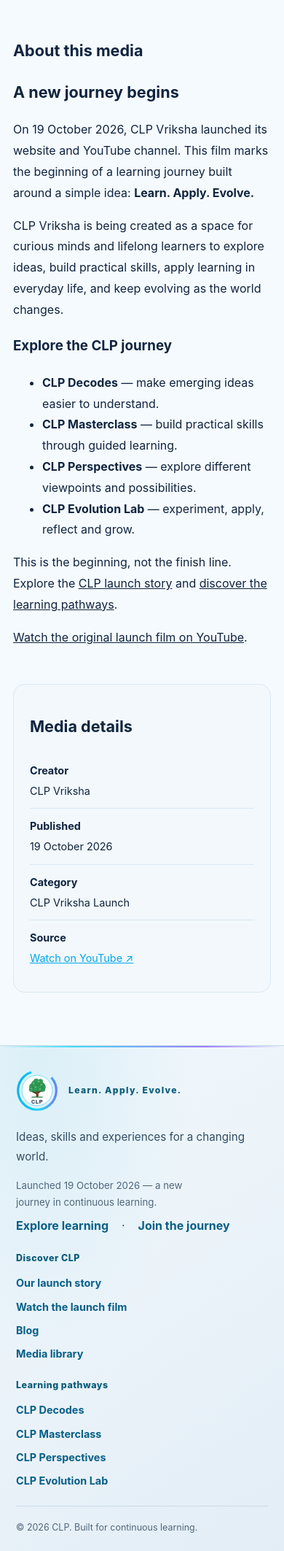
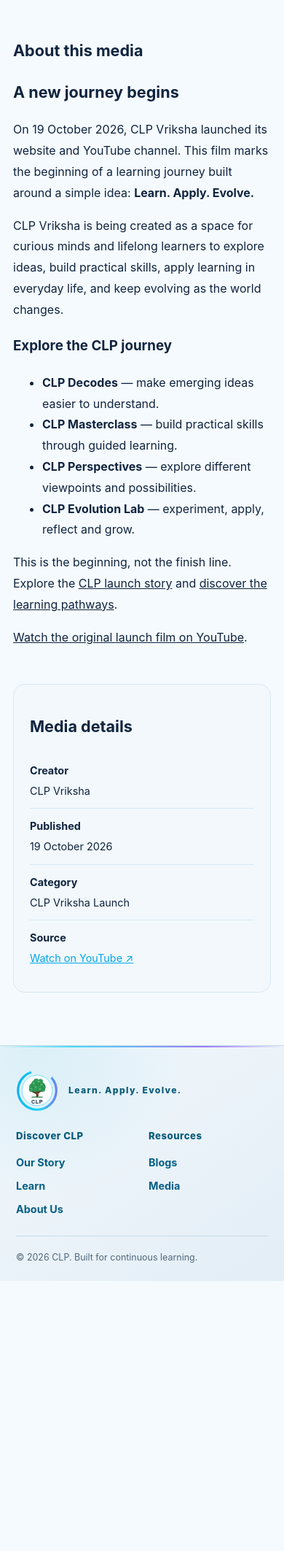
Before and after one commit to sanjeevkshu/clp, a Jekyll site: the page built from _media/2026-10-19-featured-video.md, in a window 390 px wide, cut to the strip 644-2769 px from the top of the page. Shown: the whole strip at 73% size. Built offline with Jekyll 4.4.1, drawn with Linux system fonts in a browser that asks for light colours; after the commit the page ends 2399 px from its top, so only the background shows below that.

Commit message:
Refine footer and dark-theme contrast
* Refine footer to two navigation columns

* Fix dark-theme contrast for launch and media cards

* Invalidate editorial stylesheet cache for theme fixes

* Update preview validation for revised footer and stylesheet cache key

```diff
--- a/_includes/footer.html
+++ b/_includes/footer.html
@@ -3,24 +3,18 @@
     <img src="{{ '/assets/images/clp-mark.svg' | relative_url }}" alt="CLP Kalpavriksha emblem" width="58" height="58">
     <p>Learn. Apply. Evolve.</p>
   </div>
-  <div class="footer-purpose">
-    <p>Ideas, skills and experiences for a changing world.</p>
-    <p class="footer-launch-note">Launched 19 October 2026 — a new journey in continuous learning.</p>
-    <p><a href="{{ '/learn/' | relative_url }}">Explore learning</a> · <a href="{{ '/community/' | relative_url }}">Join the journey</a></p>
-  </div>
-  <div class="footer-column footer-discovery">
-    <p class="footer-column-title">Discover CLP</p>
-    <a href="{{ '/launch/' | relative_url }}">Our launch story</a>
-    <a href="{{ '/media/featured-video/' | relative_url }}">Watch the launch film</a>
-    <a href="{{ '/blog/' | relative_url }}">Blog</a>
-    <a href="{{ '/media/' | relative_url }}">Media library</a>
-  </div>
-  <div class="footer-column footer-pathways">
-    <p class="footer-column-title">Learning pathways</p>
-    <a href="{{ '/learn/' | relative_url }}">CLP Decodes</a>
-    <a href="{{ '/learn/' | relative_url }}">CLP Masterclass</a>
-    <a href="{{ '/learn/' | relative_url }}">CLP Perspectives</a>
-    <a href="{{ '/learn/' | relative_url }}">CLP Evolution Lab</a>
-  </div>
+  <nav class="footer-navigation" aria-label="Footer">
+    <div class="footer-column footer-discovery">
+      <p class="footer-column-title">Discover CLP</p>
+      <a href="{{ '/launch/' | relative_url }}">Our Story</a>
+      <a href="{{ '/learn/' | relative_url }}">Learn</a>
+      <a href="{{ '/about/' | relative_url }}">About Us</a>
+    </div>
+    <div class="footer-column footer-resources">
+      <p class="footer-column-title">Resources</p>
+      <a href="{{ '/blog/' | relative_url }}">Blogs</a>
+      <a href="{{ '/media/' | relative_url }}">Media</a>
+    </div>
+  </nav>
   <small>© {{ 'now' | date: '%Y' }} CLP. Built for continuous learning.</small>
 </footer>
--- a/_layouts/default.html
+++ b/_layouts/default.html
@@ -17,7 +17,7 @@
   <link rel="icon" href="{{ '/assets/images/favicon.svg' | relative_url }}" type="image/svg+xml">
   <link rel="stylesheet" href="{{ '/assets/css/styles.css' | relative_url }}?v=20261015-clp-theme-control-contextual-hero-v21">
   <link rel="stylesheet" href="{{ '/assets/css/responsive-polish.css' | relative_url }}?v=20261015-clp-responsive-polish-v27">
-  <link rel="stylesheet" href="{{ '/assets/css/editorial-media.css' | relative_url }}?v=20261019-editorial-media-v2">
+  <link rel="stylesheet" href="{{ '/assets/css/editorial-media.css' | relative_url }}?v=20261020-footer-two-column-dark-contrast-v1">
   <meta property="og:site_name" content="CLP — Continuous Learning &amp; Progressive Evolution">
   <meta property="og:type" content="website">
   <meta property="og:title" content="{% if page.url == '/' %}CLP — Learn. Apply. Evolve.{% else %}{{ page.title | escape }} | CLP{% endif %}">
--- a/assets/css/editorial-media.css
+++ b/assets/css/editorial-media.css
@@ -137,3 +137,128 @@ html[data-theme="dark"] .clp-launch-card .clp-launch-copy .eyebrow{color:#8bdfff
 .clp-launch-card .clp-launch-film:focus-visible,.clp-launch-card .learn-card-button:focus-visible{outline:3px solid var(--aqua,#00a7e9);outline-offset:4px}
 @media(max-width:900px){.clp-launch-card{grid-template-columns:minmax(0,1fr)}.clp-launch-card .clp-launch-film,.clp-launch-card .clp-launch-copy{grid-column:1;grid-row:auto}.clp-launch-card .clp-launch-film{max-width:none}}
 @media(max-width:600px){.clp-launch-card{padding:26px 18px;gap:20px}.clp-launch-card .clp-launch-actions{align-items:flex-start}.clp-launch-card .learn-card-button{width:100%;box-sizing:border-box}}
+
+
+/* 2026-10: two-column footer navigation and explicit dark-theme editorial card contrast. */
+.site-footer {
+  grid-template-columns: minmax(190px, .9fr) minmax(0, 1.5fr);
+  align-items: start;
+  gap: 28px clamp(28px, 5vw, 72px);
+}
+.site-footer .footer-brand {
+  grid-column: 1;
+  align-items: center;
+}
+.site-footer .footer-navigation {
+  grid-column: 2;
+  display: grid;
+  grid-template-columns: repeat(2, minmax(0, 1fr));
+  gap: 24px clamp(24px, 4vw, 56px);
+  min-width: 0;
+}
+.site-footer .footer-column {
+  display: flex;
+  flex-direction: column;
+  align-items: flex-start;
+  gap: 10px;
+  min-width: 0;
+}
+.site-footer .footer-column-title {
+  margin: 0 0 5px;
+  font-size: .82rem;
+  line-height: 1.5;
+  font-weight: 850;
+  letter-spacing: .04em;
+}
+.site-footer > small {
+  grid-column: 1 / -1;
+}
+@media (max-width: 900px) {
+  .site-footer {
+    grid-template-columns: minmax(0, 1fr) minmax(0, 1.5fr);
+    gap: 26px 30px;
+  }
+  .site-footer .footer-brand { grid-column: 1; }
+  .site-footer .footer-navigation {
+    grid-column: 2;
+    gap: 22px;
+  }
+}
+@media (max-width: 600px) {
+  .site-footer {
+    grid-template-columns: minmax(0, 1fr);
+    gap: 24px;
+  }
+  .site-footer .footer-brand,
+  .site-footer .footer-navigation,
+  .site-footer > small { grid-column: 1; }
+  .site-footer .footer-navigation {
+    grid-template-columns: repeat(2, minmax(0, 1fr));
+    gap: 18px;
+  }
+}
+
+/* Dark mode: keep launch-pathway cards and media-library/detail surfaces legible.
+   Explicit values avoid inherited light-theme text colors leaking into dark cards. */
+html[data-theme="dark"] .clp-launch-pillars {
+  background: #0b1625;
+  color: #f2f6fb;
+}
+html[data-theme="dark"] .clp-launch-pillars > h2,
+html[data-theme="dark"] .clp-launch-next-step h2,
+html[data-theme="dark"] .clp-launch-pillar-grid h3 {
+  color: #f2f6fb !important;
+}
+html[data-theme="dark"] .clp-launch-pillars .eyebrow,
+html[data-theme="dark"] .clp-launch-pillar-grid article > span {
+  color: #8bdfff !important;
+}
+html[data-theme="dark"] .clp-launch-pillar-grid article {
+  background: #111f31 !important;
+  border-color: #2b4056 !important;
+  color: #edf4fb !important;
+}
+html[data-theme="dark"] .clp-launch-pillar-grid article p,
+html[data-theme="dark"] .clp-launch-next-step p {
+  color: #c0cede !important;
+}
+html[data-theme="dark"] .media-library-card,
+html[data-theme="dark"] .editorial-card {
+  background: #111f31 !important;
+  border-color: #2b4056 !important;
+  color: #edf4fb !important;
+}
+html[data-theme="dark"] .media-library-card h3,
+html[data-theme="dark"] .media-library-card h3 a,
+html[data-theme="dark"] .editorial-card h3,
+html[data-theme="dark"] .editorial-card h3 a {
+  color: #f2f6fb !important;
+}
+html[data-theme="dark"] .media-library-copy > p:not(.card-kicker),
+html[data-theme="dark"] .editorial-card-copy > p:not(.card-kicker):not(.editorial-meta),
+html[data-theme="dark"] .media-detail-description,
+html[data-theme="dark"] .media-detail-description p,
+html[data-theme="dark"] .media-detail-description li,
+html[data-theme="dark"] .editorial-article-body,
+html[data-theme="dark"] .editorial-article-deck {
+  color: #c0cede !important;
+}
+html[data-theme="dark"] .media-detail h1,
+html[data-theme="dark"] .media-detail h2,
+html[data-theme="dark"] .media-detail h3,
+html[data-theme="dark"] .media-metadata h2,
+html[data-theme="dark"] .media-metadata strong {
+  color: #f2f6fb !important;
+}
+html[data-theme="dark"] .media-metadata {
+  background: #111f31 !important;
+  border-color: #2b4056 !important;
+  color: #c0cede !important;
+}
+html[data-theme="dark"] .media-metadata p {
+  border-bottom-color: #2b4056 !important;
+}
+html[data-theme="dark"] .media-library-copy .card-kicker,
+html[data-theme="dark"] .media-detail .card-kicker {
+  color: #8bdfff !important;
+}
```
Also changed, not shown: .github/workflows/pages.yml.
